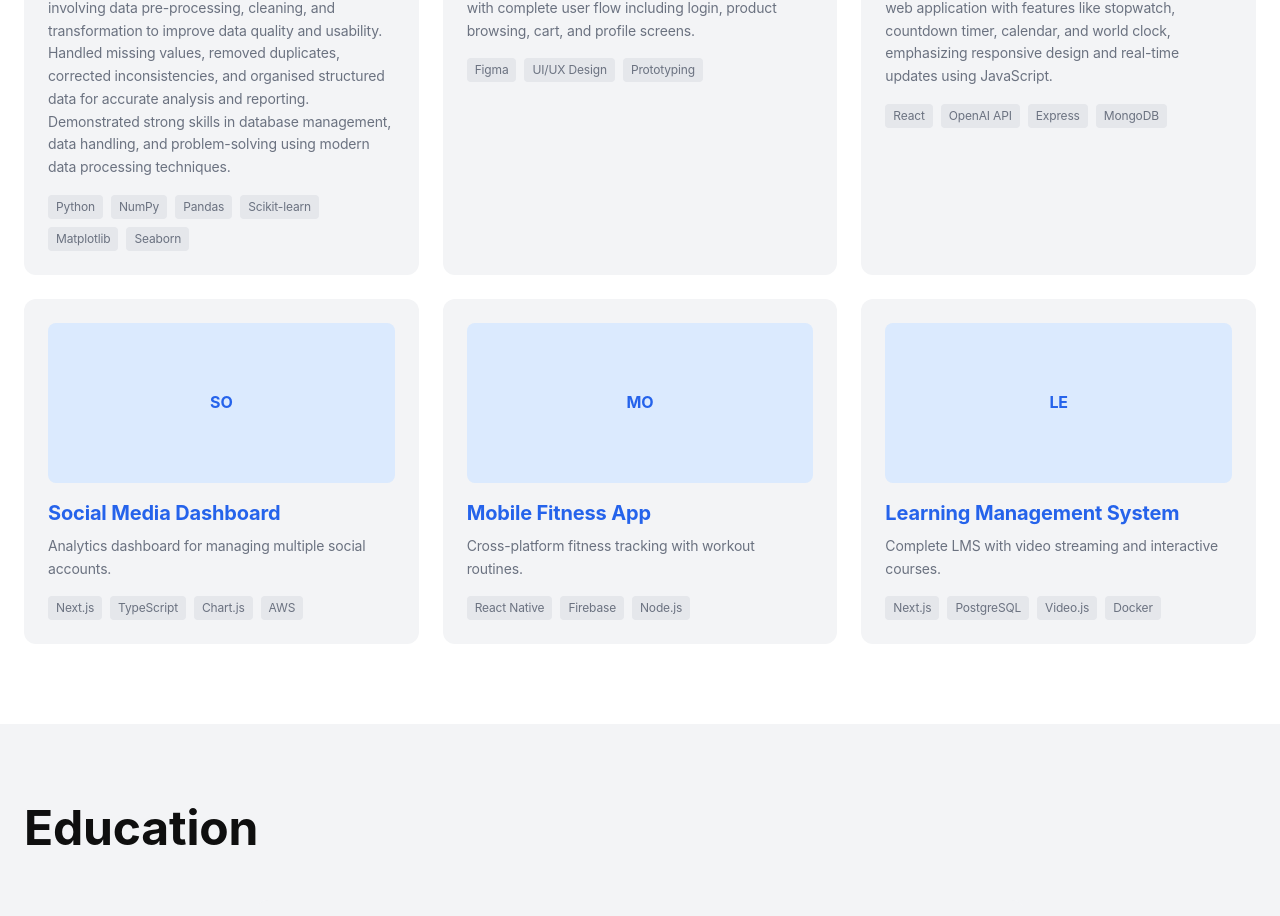
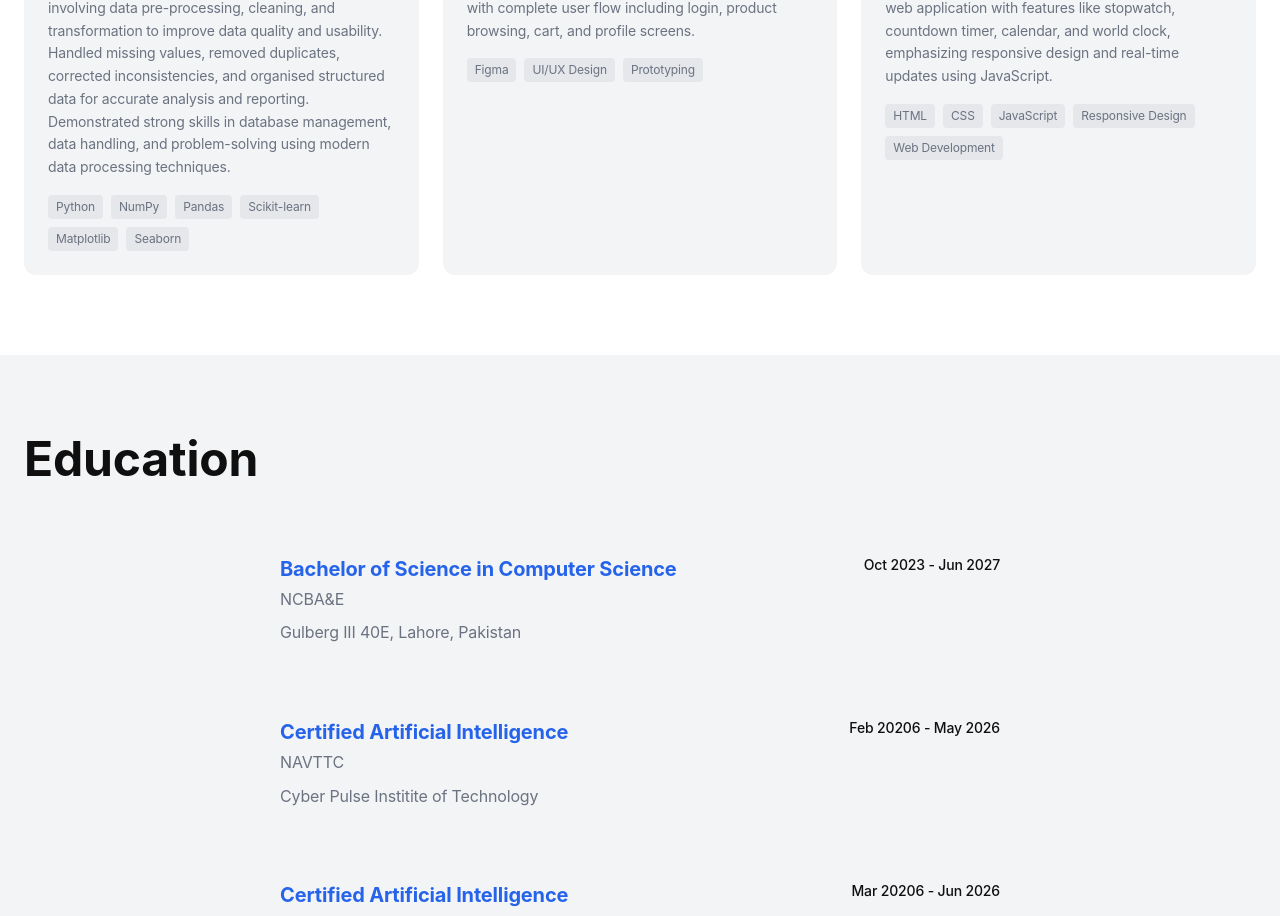
Before and after one commit to zainabtcs27-crypto/portfolio, a Next.js app: page / in a window 1280 px wide. Shown: the part 3274-4190 px from the top of the page. Built offline with nearby package versions, Linux system fonts and the light colour scheme.

Commit message:
third commit

```diff
--- a/components/Contact.tsx
+++ b/components/Contact.tsx
@@ -35,10 +35,9 @@ export default function Contact() {
   }
 
   const socialLinks = [
-    { icon: '𝕱', label: 'GitHub', url: 'https://github.com' },
-    { icon: '🔗', label: 'LinkedIn', url: 'https://linkedin.com' },
-    { icon: '𝕻', label: 'Twitter', url: 'https://twitter.com' },
-    { icon: '📧', label: 'Email', url: 'mailto:your@email.com' },
+    { icon: '𝕱', label: 'GitHub', url: ' https://github.com/zainabtcs27-crypto' },
+    { icon: '🔗', label: 'LinkedIn', url: 'https://www.linkedin.com/in/zainab-tariq-3a1580388' },
+    { icon: '📧', label: 'Email', url: 'mailto:zainabt.cs27@gmail.com' },
   ]
 
   return (
@@ -104,12 +103,12 @@ export default function Contact() {
                   href="mailto:your@email.com"
                   className="text-lg font-medium text-[var(--primary)] hover:opacity-80"
                 >
-                  your@email.com
+                  zainabt.cs27@gmail.com
                 </a>
               </div>
               <div>
                 <p className="text-[var(--muted-foreground)] mb-2">Location</p>
-                <p className="text-lg font-medium">Your City, Country</p>
+                <p className="text-lg font-medium">Lahore, Pakistan</p>
               </div>
               <div>
                 <p className="text-[var(--muted-foreground)] mb-3">
--- a/components/Education.tsx
+++ b/components/Education.tsx
@@ -4,22 +4,22 @@ export default function Education() {
       id: 1,
       degree: 'Bachelor of Science in Computer Science',
       school: 'NCBA&E',
-      year: '2023 - 2027',
+      year: 'Oct 2023 - Jun 2027',
       details: 'Gulberg III 40E, Lahore, Pakistan',
     },
     {
       id: 2,
-      degree: 'Certified Web Developer',
-      school: 'Online Learning Platform',
-      year: '2020 - 2021',
-      details: 'Completed comprehensive web development bootcamp',
+      degree: 'Certified Artificial Intelligence',
+      school: 'NAVTTC',
+      year: 'Feb 20206 - May 2026',
+      details: 'Cyber Pulse Institite of Technology',
     },
     {
       id: 3,
-      degree: 'Advanced React Specialization',
-      school: 'Tech Academy',
-      year: '2022',
-      details: 'Mastered advanced React patterns and hooks',
+      degree: 'Certified Artificial Intelligence',
+      school: 'Online Platform',
+      year: 'Mar 20206 - Jun 2026',
+      details: 'Diggi Skills',
     },
   ]
 
--- a/components/Projects.tsx
+++ b/components/Projects.tsx
@@ -18,30 +18,10 @@ export default function Projects() {
       id: 3,
       title: 'Stop Watch',
       description: 'Designed and developed an interactive Time Tools web application with features like stopwatch, countdown timer, calendar, and world clock, emphasizing responsive design and real-time updates using JavaScript.',
-      tags: ['React', 'OpenAI API', 'Express', 'MongoDB'],
-      link: '#',
+      tags: ['HTML', 'CSS', 'JavaScript', 'Responsive Design', 'Web Development'],
+      link: 'https://stop-watch-livid-five.vercel.app/',
     },
-    {
-      id: 4,
-      title: 'Social Media Dashboard',
-      description: 'Analytics dashboard for managing multiple social accounts.',
-      tags: ['Next.js', 'TypeScript', 'Chart.js', 'AWS'],
-      link: '#',
-    },
-    {
-      id: 5,
-      title: 'Mobile Fitness App',
-      description: 'Cross-platform fitness tracking with workout routines.',
-      tags: ['React Native', 'Firebase', 'Node.js'],
-      link: '#',
-    },
-    {
-      id: 6,
-      title: 'Learning Management System',
-      description: 'Complete LMS with video streaming and interactive courses.',
-      tags: ['Next.js', 'PostgreSQL', 'Video.js', 'Docker'],
-      link: '#',
-    },
+
   ]
 
   return (
```
